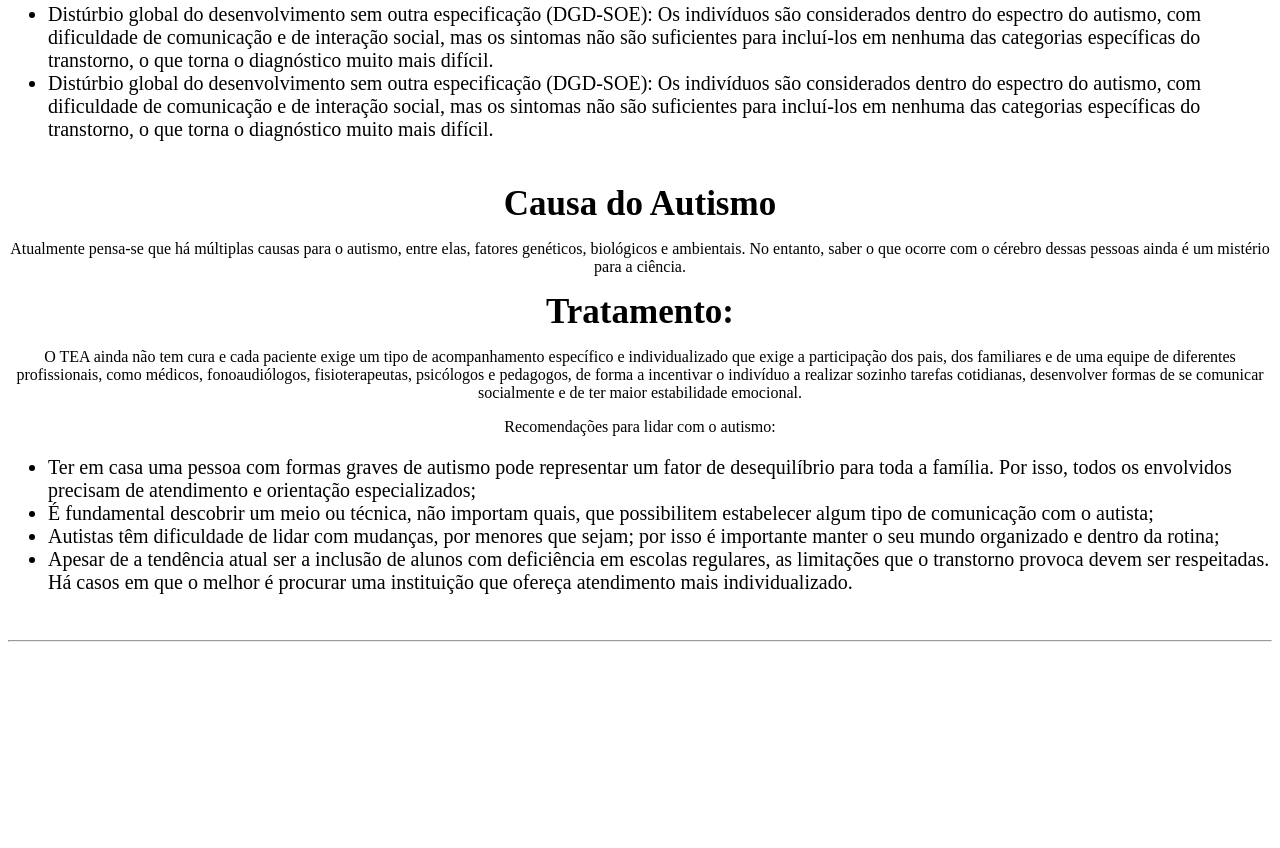
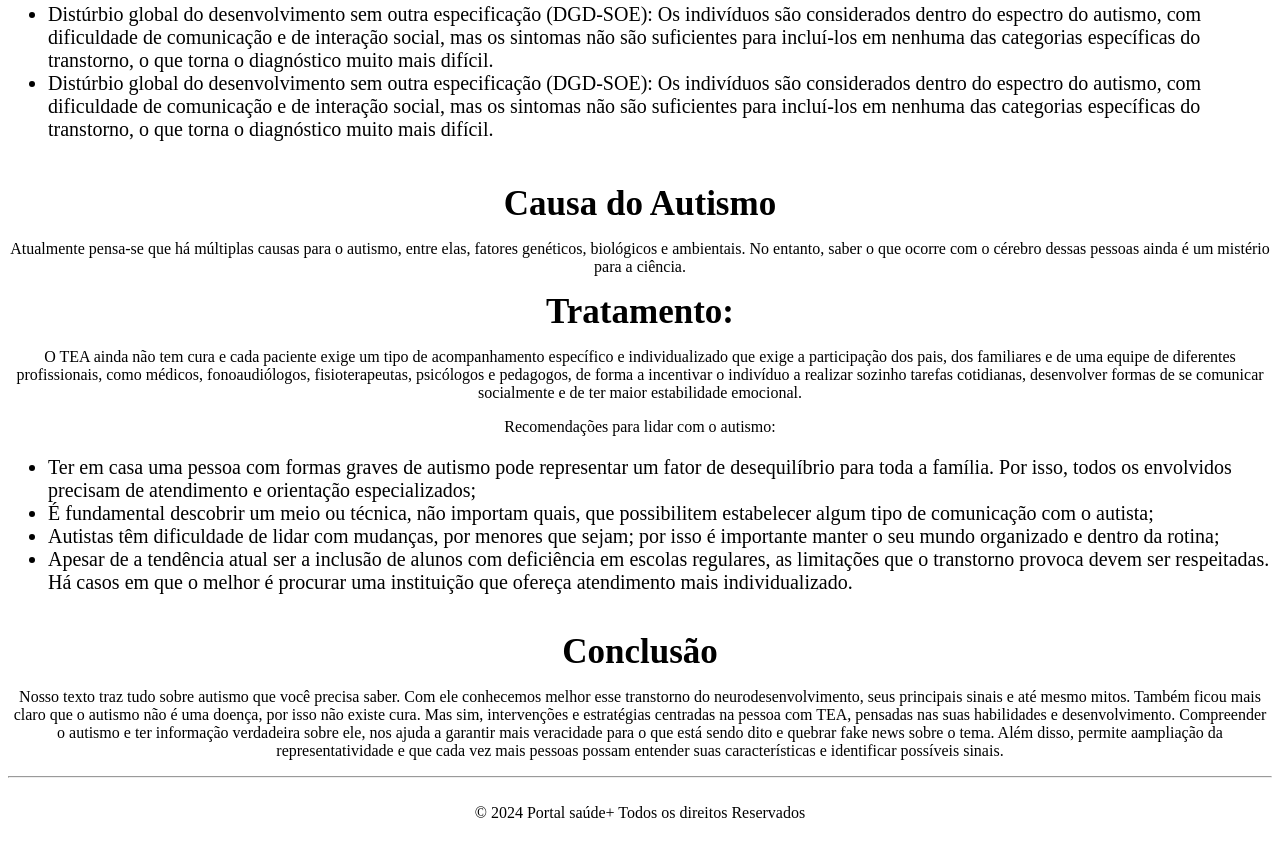
Before and after one commit to geovannatoliveira/portalsaude, a plain HTML site: page autismo.html in a window 1280 px wide. Shown: the part 1187-2035 px from the top of the page. Before the commit the page ends 1837 px from the top, so only its background shows below. Drawn offline with Linux system fonts and the light colour scheme.

Commit message:
Update autismo.html

```diff
--- a/autismo.html
+++ b/autismo.html
@@ -94,13 +94,17 @@
 
               <ul class="esquerda" >
                <li>
-                  Autismo clássico: Grau de comprometimento pode variar de muito. De maneira geral, os indivíduos são voltados para si mesmos, não estabelecem contato visual com as pessoas nem com o ambiente; conseguem falar, mas não usam a fala como ferramenta de comunicação.
+                  Autismo clássico: Grau de comprometimento pode variar de muito. De maneira geral, os indivíduos são voltados para si mesmos, não estabelecem contato visual
+                  com as pessoas nem com o ambiente; conseguem falar, mas não usam a fala como ferramenta de comunicação.
 
-                  Embora possam entender enunciados simples, têm dificuldade de compreensão e apreendem apenas o sentido exato das palavras, não compreendendo o duplo sentido ou as comparações.
-                  Nas formas mais graves, não demonstram qualquer contato interpessoal. São crianças isoladas, que não aprendem a falar, não olham para as outras pessoas nos olhos, não retribuem sorrisos, repetem movimentos sem muito significado ou ficam girando ao redor de si mesmas e apresentam deficiência mental importante.
+                  Embora possam entender enunciados simples, têm dificuldade de compreensão e apreendem apenas o sentido exato das palavras, não compreendendo o duplo sentido
+                  ou as comparações.
+                  Nas formas mais graves, não demonstram qualquer contato interpessoal. São crianças isoladas, que não aprendem a falar, não olham para as outras pessoas nos olhos,
+                  não retribuem sorrisos, repetem movimentos sem muito significado ou ficam girando ao redor de si mesmas e apresentam deficiência mental importante.
                </li><br/>
                <li>
-                  Distúrbio global do desenvolvimento sem outra especificação (DGD-SOE): Os indivíduos são considerados dentro do espectro do autismo, com dificuldade de comunicação e de interação social, mas os sintomas não são suficientes para incluí-los em nenhuma das categorias
+                  Distúrbio global do desenvolvimento sem outra especificação (DGD-SOE): Os indivíduos são considerados dentro do espectro do autismo, com dificuldade de comunicação e
+                   de interação social, mas os sintomas não são suficientes para incluí-los em nenhuma das categorias
                   específicas do transtorno, o que torna o diagnóstico muito mais difícil.
                </li><br?>
                <li>
@@ -152,7 +156,25 @@
                      transtorno provoca devem ser respeitadas. Há casos em que o melhor é procurar uma instituição que ofereça atendimento mais individualizado.
                   </li>
                </ul><br/>
-               <hr/>
+
+               <strong> Conclusão</strong>
+
+               <P>
+                  Nosso texto traz tudo sobre autismo que você precisa saber. Com ele conhecemos melhor esse transtorno do neurodesenvolvimento, seus principais sinais e até mesmo mitos.
+
+                  Também ficou mais claro que o autismo não é uma doença, por isso não existe cura. Mas sim, intervenções e estratégias centradas na pessoa com TEA, pensadas nas suas habilidades
+                  e desenvolvimento.
+
+                  Compreender o autismo e ter informação verdadeira sobre ele, nos ajuda a garantir mais veracidade para o que está sendo dito e quebrar fake news sobre o tema. Além disso, permite aampliação da
+                  representatividade e que cada vez mais pessoas possam entender suas características e identificar possíveis sinais.
+               </P>
+
+               <hr> <br>
+               <footer>
+                  © 2024 Portal saúde+  Todos os direitos Reservados
+               </footer>
+
+               <br>
 
 
 
```
